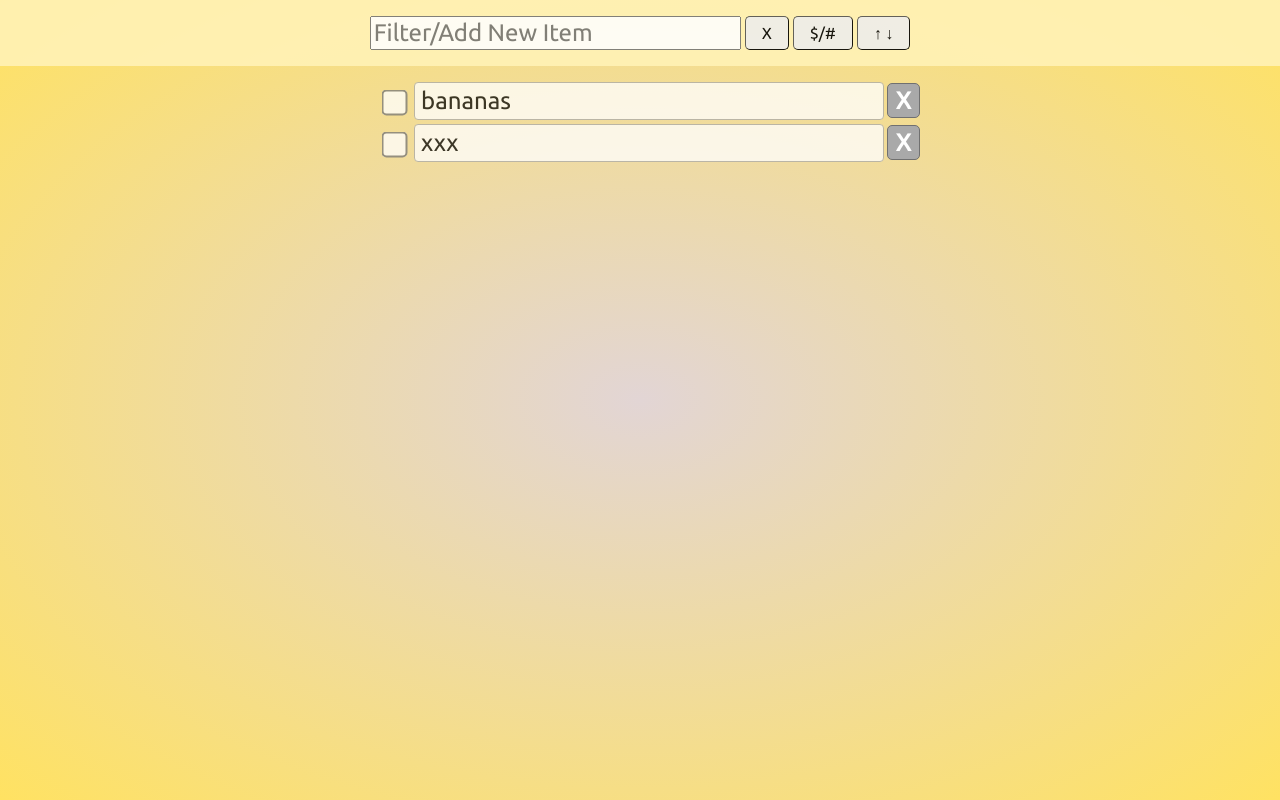
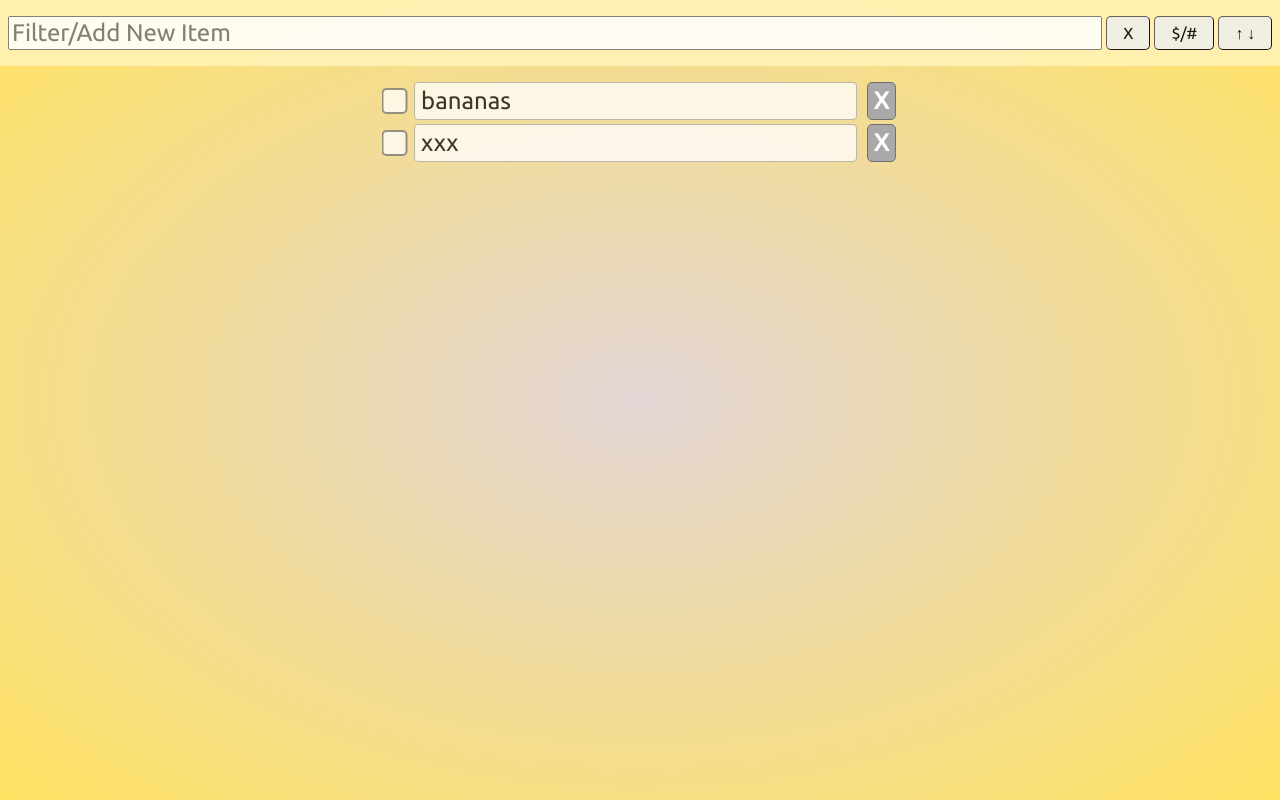
Before and after one commit to skain/shopping-vue, a Vue app: page / in a window 1280 px wide. Built offline with nearby package versions, Linux system fonts and the light colour scheme.

Commit message:
layout fixes

```diff
--- a/src/App.vue
+++ b/src/App.vue
@@ -103,7 +103,7 @@ function onImportClicked() {
 
 <template>
 	<div id="navDiv">
-		<input type="text" v-model="itemFilter" placeholder="Filter/Add New Item">
+		<input type="text" v-model="itemFilter" id="filterAddTb" placeholder="Filter/Add New Item">
 		<button type="button" class="navButton" id="addButton" title="Add new item" @click="onNewItemClicked" v-show="shoppingList.listItems.length < 1">+</button>
 		<button type="button" class="navButton" id="clearFilterButton" title="Clear filter" @click="onClearFilterClicked">X</button>
 		<button type="button" class="navButton" id="PPUCButton" title="PricePerUnit Calculator" @click="onPPUCClicked">$/#</button>
@@ -147,12 +147,12 @@ h4 {
 	top: 0;
 	display: flex;
 	justify-content: center;
-	width: 100%;
-	padding: 1rem 0;
+	padding: 1rem .5rem;
 	background-color: var(--flat-bg-color);
 	opacity: 0.9;
 	z-index: 1;
 	gap: 4px;
+	flex-wrap: wrap;
 }
 
 .navButton {
@@ -172,7 +172,8 @@ h4 {
 #shoppingListContainer {
 	margin-top: 1rem;
 	display: grid;
-	grid-template-columns: .5fr max(275px, 36vw) 2fr;
+	/* grid-template-columns: .5fr max(275px, 36vw) 2fr; */
+	grid-template-columns: auto 1fr auto;
 	row-gap: 4px;
 	column-gap: 10px;
 }
@@ -212,4 +213,8 @@ h4 {
 	color: red;
 	visibility: hidden;
 }
+
+#filterAddTb {
+	flex: 2;
+}
 </style>
--- a/src/components/ShoppingItem.vue
+++ b/src/components/ShoppingItem.vue
@@ -1,16 +1,10 @@
 <script setup>
-const props = defineProps({ item: Object});
+const props = defineProps({ item: Object });
 </script>
 <template>
-	<div style="align-self: center;">
-		<input class="item-cb" type="checkbox" v-model="item.checked" @change="$emit('itemCheckedChanged')">
-	</div>
-	<div>
-		<input class="item-tb" type="text" v-model="item.name" @blur="$emit('itemNameChanged')" >
-	</div>
-	<div style="justify-self: right;">
-		<button type="button" class="btn" @click="$emit('removeItemClick', item.name)">X</button>
-	</div>
+	<input class="item-cb" type="checkbox" v-model="item.checked" @change="$emit('itemCheckedChanged')">
+	<input class="item-tb" type="text" v-model="item.name" @blur="$emit('itemNameChanged')">
+	<button type="button" class="btn" @click="$emit('removeItemClick', item.name)">X</button>
 </template>
 
 <style scoped>
@@ -23,10 +17,15 @@ input:focus {
 }
 
 .item-tb {
-	width: 99%;
 	border: solid 1px darkgray;
 	padding: 4px 6px;
 	border-radius: 4px;
+}
+
+@media screen and (max-width: 600px) {
+	.item-tb {
+		max-width: 277px;
+	}
 }
 
 .item-cb {
@@ -38,14 +37,11 @@ input:checked {
 }
 
 .btn {
-	line-height: 31px;
-	margin-top: 1px;
 	background-color: darkgray;
 	color: white;
 	border-radius: 5px;
 	border: 1px solid rgb(112, 112, 112);
-	padding: 1px 8px;
 	font-weight: bold;
-	margin-left: 2px;
+	max-width: 3ch;
 }
 </style>
```
